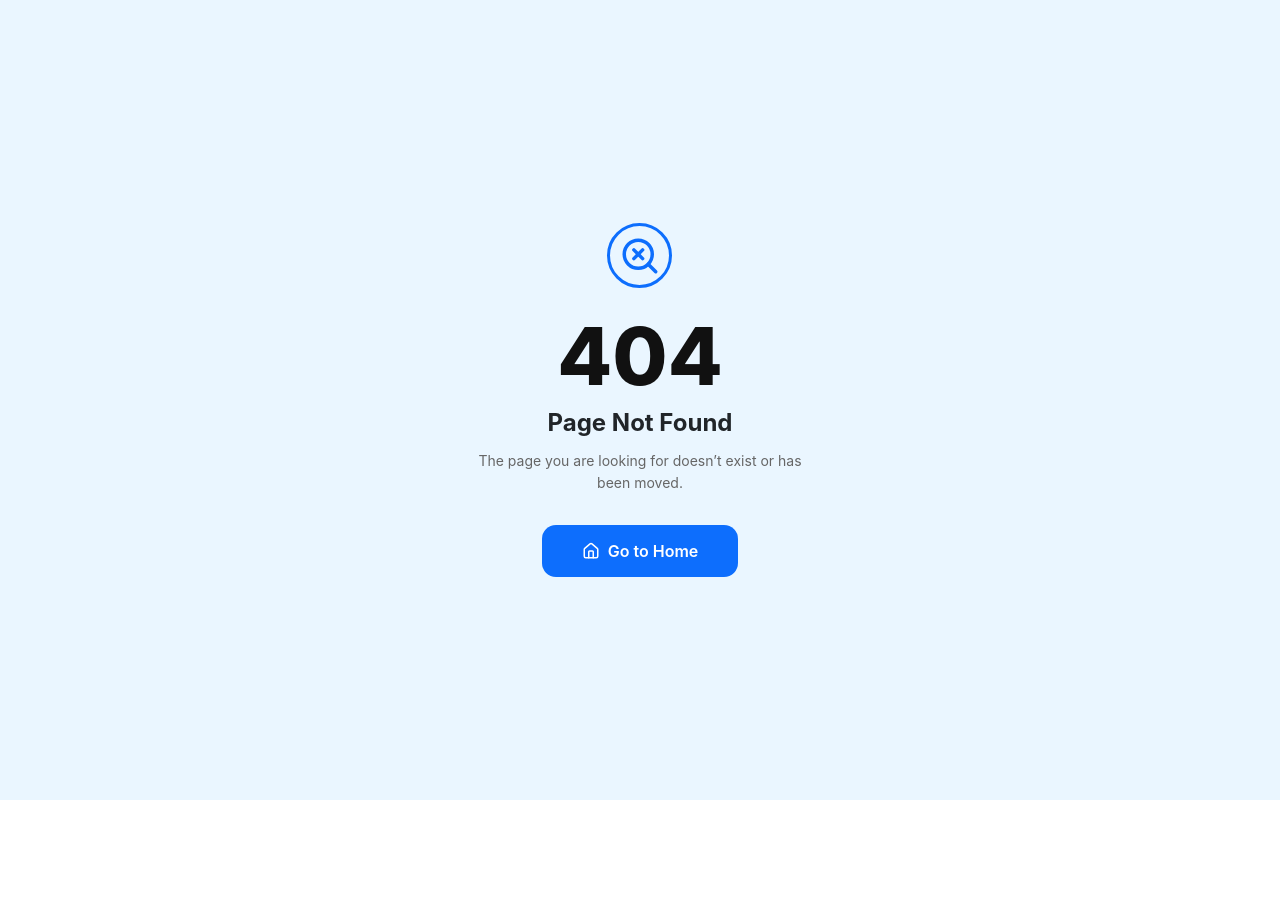
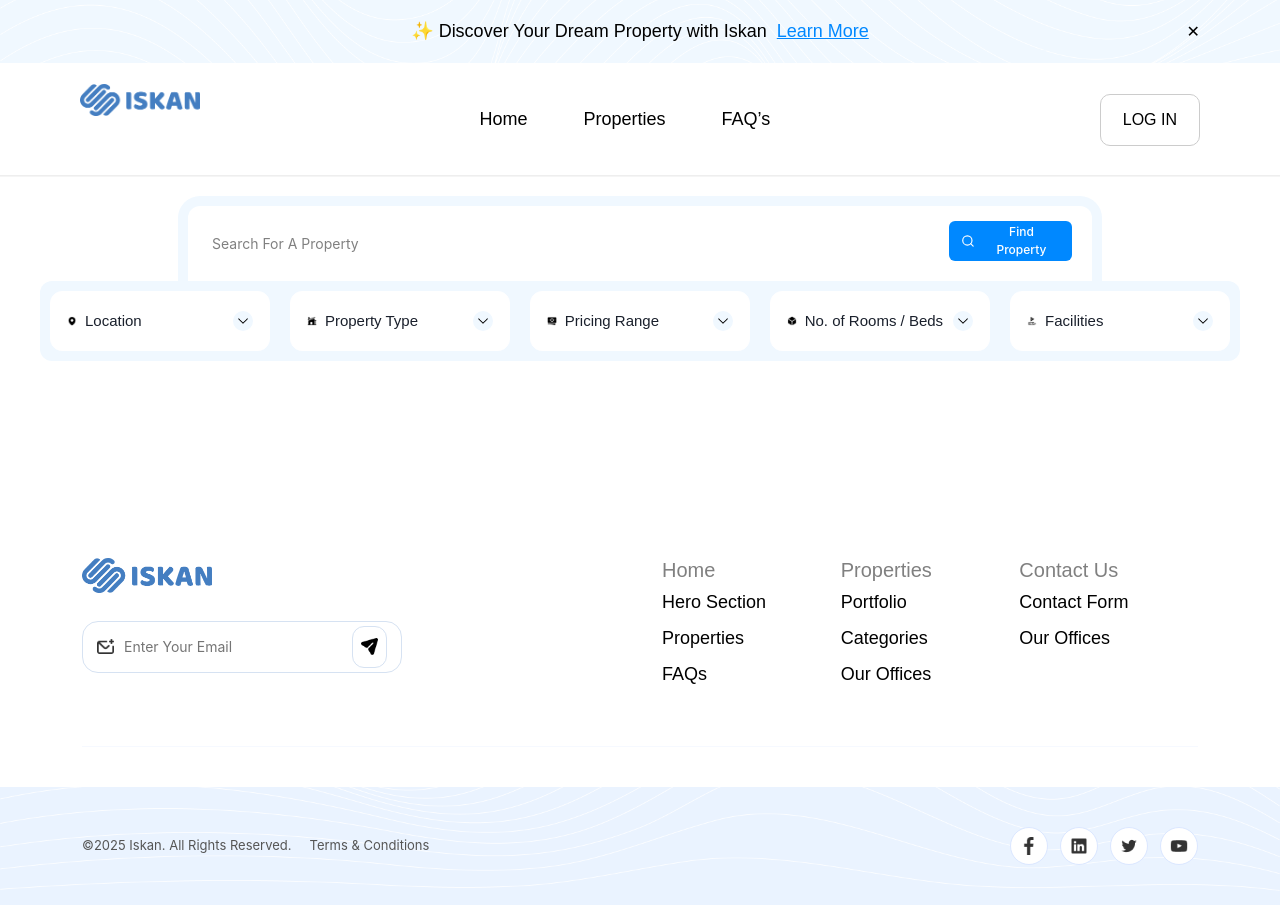
Before and after one commit to Shahd-WebDev/Iskan-frontend, a React (Vite) app: page /search in a window 1280 px wide. Before the commit this address had no page. Before the commit the page ends 800 px from the top, so only its background shows below. Built offline with nearby package versions, Linux system fonts and the light colour scheme.

Commit message:
add SearchResults page and update searchBar

```diff
--- a/src/components/data/PropertiesData.jsx
+++ b/src/components/data/PropertiesData.jsx
@@ -16,6 +16,8 @@ import imgProperty9 from "../../assets/PropertiesDetails/imgProperty9.png"
 
 // const propertyImages = [img1, img2, img3, img4];
 const types = ["Apartment", "Room", "Bed"];
+const locations = ["Helwan", "Tanta", "Cairo", "Alexandria", "Giza","banha","Mansoura","Aswan","Luxor","Ismailia"];
+const titles = ["Elmorshdy Apartment", "Nile View Flat", "Garden Suite", "Downtown Room", "Elstad Apartment"];
 
 export const allProperties = Array.from({ length: 70 }, (_, index) => ({
   id: index + 1,
@@ -23,8 +25,8 @@ export const allProperties = Array.from({ length: 70 }, (_, index) => ({
   images: [imgProperty1,imgProperty2,imgProperty3,imgProperty4,imgProperty5,imgProperty6,imgProperty7,imgProperty8,imgProperty9],
 
   price: `${800 + index * 50} EGP`,
-  title: "Elmorshdy Apartment",
-  location: "Helwan, Mostafa Fahmy Street",
+   title: titles[index % titles.length],
+  location: `${locations[index % locations.length]}, Street ${index + 1}`,
 
   lat: 30.0444 + index * 0.001,   // 👈 أضيفي دول
   lng: 31.2357 + index * 0.001,   // 👈 أضيفي دول
--- a/src/components/home/FilterdropDown.jsx
+++ b/src/components/home/FilterdropDown.jsx
@@ -1,9 +1,8 @@
 import { useState, useRef, useEffect } from "react";
 import dropdownIcon from "../../assets/home/dropDown.png";
 
-function FilterDropdown({ icon, label, options = [] }) {
+function FilterDropdown({ icon, label, options = [], value = "", onChange }) {
   const [open, setOpen] = useState(false);
-  const [selectedValue, setSelectedValue] = useState("");
   const dropdownRef = useRef(null);
 
   useEffect(() => {
@@ -17,37 +16,76 @@ function FilterDropdown({ icon, label, options = [] }) {
   }, [open]);
 
   const handleSelect = (option) => {
-    setSelectedValue(option);
+    const newVal = option === value ? "" : option;
+    onChange?.(newVal);
     setOpen(false);
+  };
+
+  const isArray  = Array.isArray(value);
+  const hasValue = isArray ? value.length > 0 : !!value;
+
+  const renderDisplayValue = () => {
+    if (!hasValue) return <span className="filter-label">{label}</span>;
+
+    if (isArray) {
+      return (
+        <div
+          className="d-flex align-items-center gap-1"
+          style={{
+            overflowX: "auto",
+            flexWrap: "nowrap",
+            maxWidth: "150px",
+            scrollbarWidth: "none",
+          }}
+        >
+          {value.map((v) => (
+            <span key={v} className="facility-badge" style={{ flexShrink: 0 }}>
+              {v}
+            </span>
+          ))}
+        </div>
+      );
+    }
+
+    return <span className="filter-label">{value}</span>;
   };
 
   return (
     <div ref={dropdownRef} style={{ position: "relative" }}>
       <button
-        className={`filter-dropdown d-flex align-items-center justify-content-between ${open ? "active" : ""}`}
+        className={`filter-dropdown d-flex align-items-center justify-content-between ${open ? "active" : ""} ${hasValue ? "has-value" : ""}`}
         onClick={() => setOpen(!open)}
         type="button"
       >
-        <div className="left d-flex align-items-center">
+        <div className="left d-flex align-items-center gap-2" style={{ overflow: "hidden", minWidth: 0 }}>
           <img src={icon} alt={label} className="filter-icon object-fit-contain" />
-          <span className="filter-label">{selectedValue || label}</span>
+          {renderDisplayValue()}
         </div>
         <img
           src={dropdownIcon}
-          className={`dropdown-arrow object-fit-contain ${open ? "rotate" : ""}`}
+          className={`dropdown-arrow object-fit-contain ${open || hasValue ? "rotate" : ""}`}
           alt="arrow"
         />
       </button>
+
       {open && (
         <div className="dropdown-menu overflow-auto">
-          {options.map((option, index) => (
-            <div key={index} className="dropdown-item" onClick={() => handleSelect(option)}>
-              {option}
-            </div>
-          ))}
+          {options.map((option, index) => {
+            const isSelected = isArray ? value.includes(option) : option === value;
+            return (
+              <div
+                key={index}
+                className={`dropdown-item ${isSelected ? "selected" : ""}`}
+                onClick={() => handleSelect(option)}
+              >
+                {option}
+              </div>
+            );
+          })}
         </div>
       )}
     </div>
   );
 }
-export default  FilterDropdown
+
+export default FilterDropdown;
--- a/src/components/home/FiltersRow.jsx
+++ b/src/components/home/FiltersRow.jsx
@@ -1,29 +1,74 @@
 import FilterDropdown from "../home/FilterdropDown";
-import locationIcon from "../../assets/home/location.png";
-import propertyIcon from "../../assets/home/property.png";
-import pricingIcon from "../../assets/home/pricing.png";
-import roomsIcon from "../../assets/home/n.roums.png";
+import locationIcon   from "../../assets/home/location.png";
+import propertyIcon   from "../../assets/home/property.png";
+import pricingIcon    from "../../assets/home/pricing.png";
+import roomsIcon      from "../../assets/home/n.roums.png";
 import facilitiesIcon from "../../assets/home/facilities.png";
 
-function FiltersRow() {
+const PRICE_OPTIONS = ["800 - 1000", "1000 - 1300", "1300 - 1600", "1600 - 2000", "2000+"];
+
+function FiltersRow({ onFilterChange, filters = {}, dynamicOptions = {} }) {
+
+  const locationOptions  = dynamicOptions.locations  || [];
+  const typeOptions      = dynamicOptions.types      || [];
+  const roomsOptions     = dynamicOptions.rooms      || [];
+  const facilityOptions  = dynamicOptions.facilities || [];
+
   return (
     <div className="filters-row position-relative">
+
       <div className="dropdown-container position-relative">
-        <FilterDropdown icon={locationIcon}   label="Location"            options={[]} />
+        <FilterDropdown
+          icon={locationIcon}
+          label="Location"
+          options={locationOptions}
+          value={filters.location || ""}
+          onChange={(val) => onFilterChange?.("location", val)}
+        />
       </div>
+
       <div className="dropdown-container position-relative">
-        <FilterDropdown icon={propertyIcon}   label="Property Type"       options={[]} />
+        <FilterDropdown
+          icon={propertyIcon}
+          label="Property Type"
+          options={typeOptions}
+          value={filters.propertyType || ""}
+          onChange={(val) => onFilterChange?.("propertyType", val)}
+        />
       </div>
+
       <div className="dropdown-container position-relative">
-        <FilterDropdown icon={pricingIcon}    label="Pricing Range"       options={[]} />
+        <FilterDropdown
+          icon={pricingIcon}
+          label="Pricing Range"
+          options={PRICE_OPTIONS}
+          value={filters.priceRange || ""}
+          onChange={(val) => onFilterChange?.("priceRange", val)}
+        />
       </div>
+
       <div className="dropdown-container position-relative">
-        <FilterDropdown icon={roomsIcon}      label="No. of Rooms / Beds" options={[]} />
+        <FilterDropdown
+          icon={roomsIcon}
+          label="No. of Rooms / Beds"
+          options={roomsOptions}
+          value={filters.rooms || ""}
+          onChange={(val) => onFilterChange?.("rooms", val)}
+        />
       </div>
+
       <div className="dropdown-container position-relative">
-        <FilterDropdown icon={facilitiesIcon} label="Facilities"          options={[]} />
+        <FilterDropdown
+          icon={facilitiesIcon}
+          label="Facilities"
+          options={facilityOptions}
+          value={filters.facilities || []}
+          onChange={(val) => onFilterChange?.("facilities", val ? [val] : [])}
+        />
       </div>
+
     </div>
   );
 }
-export default  FiltersRow
+
+export default FiltersRow;
--- a/src/components/home/SearchBar.jsx
+++ b/src/components/home/SearchBar.jsx
@@ -1,18 +1,48 @@
+import { useState } from "react";
+import { useNavigate } from "react-router-dom";
 import { Search } from "lucide-react";
 
-function SearchBar() {
+function SearchBar({ value, onChange, onSubmit }) {
+  const navigate = useNavigate();
+  const [localText, setLocalText] = useState("");
+
+  const isControlled = value !== undefined && onChange !== undefined;
+  const inputValue = isControlled ? value : localText;
+
+  const handleChange = (e) => {
+    if (isControlled) onChange(e);
+    else setLocalText(e.target.value);
+  };
+
+  const handleSubmit = (e) => {
+    e.preventDefault();
+    if (isControlled) {
+
+      onSubmit?.(e);
+    } else {
+
+      navigate(`/search?q=${encodeURIComponent(localText.trim())}`);
+    }
+  };
+
   return (
-    <div className="search-bar position-relative d-flex">
+    <form className="search-bar position-relative d-flex" onSubmit={handleSubmit}>
       <input
         type="text"
         placeholder="Search For A Property"
         className="search-input border-0"
+        value={inputValue}
+        onChange={handleChange}
       />
-      <button className="search-btn d-flex justify-content-center align-items-center position-absolute" >
+      <button
+        type="submit"
+        className="search-btn d-flex justify-content-center align-items-center position-absolute"
+      >
         <Search size={14} />
         Find Property
       </button>
-    </div>
+    </form>
   );
 }
-export default  SearchBar
+
+export default SearchBar;
--- a/src/pages/Home/Home.css
+++ b/src/pages/Home/Home.css
@@ -195,6 +195,19 @@ margin-bottom: 32px;
   background: #F7FAFC;
   color: #0088FF;
 }
+.facility-badge {
+  background-color: #0088FF;
+  color: #fff;
+  font-size: 11px;
+  font-weight: 500;
+  padding: 2px 10px;
+  border-radius: 20px;
+  white-space: nowrap;
+}
+
+
+
+
 
 /* ========== PROPERTIES SECTION ========== */
 .properties-section {
--- /dev/null
+++ b/src/pages/SearchResults/SearchResults.css
@@ -0,0 +1,9 @@
+.results-label {
+  font-size: 25px;
+  font-weight: 500;
+  color: #000;
+  border-left:1px solid #0088FF;
+ padding: 16px 21px;
+  margin-bottom: 35px;
+  /* gap:10px */
+}
--- /dev/null
+++ b/src/pages/SearchResults/SearchResults.jsx
@@ -0,0 +1,169 @@
+import { useState, useMemo, useEffect } from "react";
+import { useSearchParams } from "react-router-dom";
+import { allProperties } from "../../components/data/PropertiesData";
+import SearchBar from "../../components/home/SearchBar";
+import FiltersRow from "../../components/home/FiltersRow";
+import PropertyCard from "../../components/home/propertyCard";
+import PaginationControls from "../../components/Pagination/Pagination";
+import "./SearchResults.css";
+
+const EMPTY_FILTERS = { location: "", propertyType: "", priceRange: "", rooms: "", facilities: [] };
+
+function SearchResult() {
+  const [searchParams] = useSearchParams();
+  const initialQuery = searchParams.get("q") || "";
+
+  const [searchText, setSearchText]       = useState(initialQuery);
+  const [displayValues, setDisplayValues] = useState(EMPTY_FILTERS);
+  const [activeFilters, setActiveFilters] = useState(EMPTY_FILTERS);
+  const [currentPage, setCurrentPage]     = useState(1);
+  const [hasSearched, setHasSearched]     = useState(!!initialQuery);
+  const ITEMS_PER_PAGE = 8;
+
+  const textFilteredResults = useMemo(() => {
+    if (!hasSearched) return [];
+    const query = searchText.toLowerCase().trim();
+    if (!query) return [];
+    return allProperties.filter((p) =>
+      p.title.toLowerCase().includes(query) ||
+      p.location.toLowerCase().includes(query) ||
+      p.type.toLowerCase().includes(query) ||
+      parseInt(p.price) === parseInt(query) ||
+      p.amenities.some((a) => a.toLowerCase().includes(query))
+    );
+  }, [searchText, hasSearched]);
+
+  const dynamicOptions = useMemo(() => ({
+    locations:  [...new Set(textFilteredResults.map((p) => p.location.split(",")[0].trim()))].sort(),
+    types:      [...new Set(textFilteredResults.map((p) => p.type))].sort(),
+    rooms:      [...new Set(textFilteredResults.map((p) => String(p.rooms)))].sort((a, b) => a - b),
+    facilities: [...new Set(textFilteredResults.flatMap((p) => p.amenities))].sort(),
+  }), [textFilteredResults]);
+
+  useEffect(() => {
+    if (textFilteredResults.length === 0) {
+      setDisplayValues(EMPTY_FILTERS);
+      setActiveFilters(EMPTY_FILTERS);
+      return;
+    }
+
+    const first = textFilteredResults[0];
+
+
+    const prices   = textFilteredResults.map((p) => parseInt(p.price));
+    const minPrice = Math.min(...prices);
+    const maxPrice = Math.max(...prices);
+
+    setDisplayValues({
+      location:     first.location.split(",")[0].trim(),
+      propertyType: first.type,
+      priceRange:   `${minPrice} - ${maxPrice}`,
+      rooms:        String(first.rooms),
+      facilities:   first.amenities,
+    });
+
+    setActiveFilters(EMPTY_FILTERS);
+  }, [textFilteredResults]);
+
+  const handleFilterChange = (key, value) => {
+    setActiveFilters((prev) => ({ ...prev, [key]: value }));
+    setDisplayValues((prev) => ({ ...prev, [key]: value }));
+  };
+
+  const handleSubmit = (e) => {
+    e.preventDefault();
+    setHasSearched(true);
+  };
+
+  const results = useMemo(() => {
+    return textFilteredResults.filter((p) => {
+      const matchesLocation =
+        !activeFilters.location ||
+        p.location.toLowerCase().includes(activeFilters.location.toLowerCase());
+
+      const matchesType =
+        !activeFilters.propertyType ||
+        p.type.toLowerCase() === activeFilters.propertyType.toLowerCase();
+
+      let matchesPrice = true;
+      if (activeFilters.priceRange && activeFilters.priceRange !== "2000+") {
+        const parts = activeFilters.priceRange.split("-").map((s) => s.trim());
+        const price = parseInt(p.price);
+        if (parts[0]) matchesPrice = price >= parseInt(parts[0]);
+        if (parts[1]) matchesPrice = matchesPrice && price <= parseInt(parts[1]);
+      } else if (activeFilters.priceRange === "2000+") {
+        matchesPrice = parseInt(p.price) > 2000;
+      }
+
+      const matchesRooms =
+        !activeFilters.rooms || p.rooms === parseInt(activeFilters.rooms);
+
+      const matchesFacilities =
+        activeFilters.facilities.length === 0 ||
+        activeFilters.facilities.every((f) => p.amenities.includes(f));
+
+      return matchesLocation && matchesType && matchesPrice && matchesRooms && matchesFacilities;
+    });
+  }, [textFilteredResults, activeFilters]);
+
+  useEffect(() => {
+    setCurrentPage(1);
+  }, [activeFilters, textFilteredResults]);
+
+  const totalPages = Math.ceil(results.length / ITEMS_PER_PAGE);
+  const currentProperties = results.slice(
+    (currentPage - 1) * ITEMS_PER_PAGE,
+    currentPage * ITEMS_PER_PAGE
+  );
+
+  return (
+    <div className="search-result-page">
+
+      <SearchBar
+        value={searchText}
+        onChange={(e) => {
+          setSearchText(e.target.value);
+          setHasSearched(true);
+        }}
+        onSubmit={handleSubmit}
+      />
+
+      <FiltersRow
+        filters={displayValues}
+        onFilterChange={handleFilterChange}
+        dynamicOptions={dynamicOptions}
+      />
+
+      {hasSearched && (
+        <div className="results-section">
+          <h5 className="results-label">RESULTS</h5>
+
+          {results.length === 0 ? (
+            <div className="no-results text-center py-5">
+              <p className="text-muted">No properties found matching your search.</p>
+            </div>
+          ) : (
+            <>
+              <div className="d-flex flex-wrap justify-content-start gap-5">
+                {currentProperties.map((property) => (
+                  <div key={property.id} style={{ width: "270px", flexShrink: 0 }}>
+                    <PropertyCard property={property} />
+                  </div>
+                ))}
+              </div>
+
+              <PaginationControls
+                currentPage={currentPage}
+                totalPages={totalPages}
+                onPageChange={setCurrentPage}
+                label={`${results.length} of ${allProperties.length}`}
+              />
+            </>
+          )}
+        </div>
+      )}
+    </div>
+  );
+}
+
+export default SearchResult;
--- a/src/pages/properties/Properties.jsx
+++ b/src/pages/properties/Properties.jsx
@@ -36,7 +36,7 @@ export default function Properties() {
     <div className="properties-page">
 
       {/* Search + Filters */}
-<div className="properties-top search-wrapper">
+      <div className="properties-top search-wrapper">
           <SearchBar />
         <FiltersRow />
       </div>
--- a/src/routes/AppRoutes.jsx
+++ b/src/routes/AppRoutes.jsx
@@ -1,5 +1,5 @@
 import { Routes, Route } from "react-router-dom";
-
+import SearchResult from "../pages/SearchResults/SearchResults"; // ✅ عدّلي المسار حسب مكان الملف عندك
 /* Layouts */
 import Layout from "../components/layout/Layout";
 import AuthLayout from "../components/AuthLayout/AuthLayout";
@@ -37,6 +37,7 @@ export default function AppRoutes() {
         <Route path="/properties/:id" element={<PropertyDetails />} />
         <Route path="/faqs" element={<FAQs />} />
         <Route path="/saved" element={<SavedProperties />} />
+        <Route path="/search" element={<SearchResult />} />
       </Route>
 
       {/* ================= Not Found ================= */}
```
